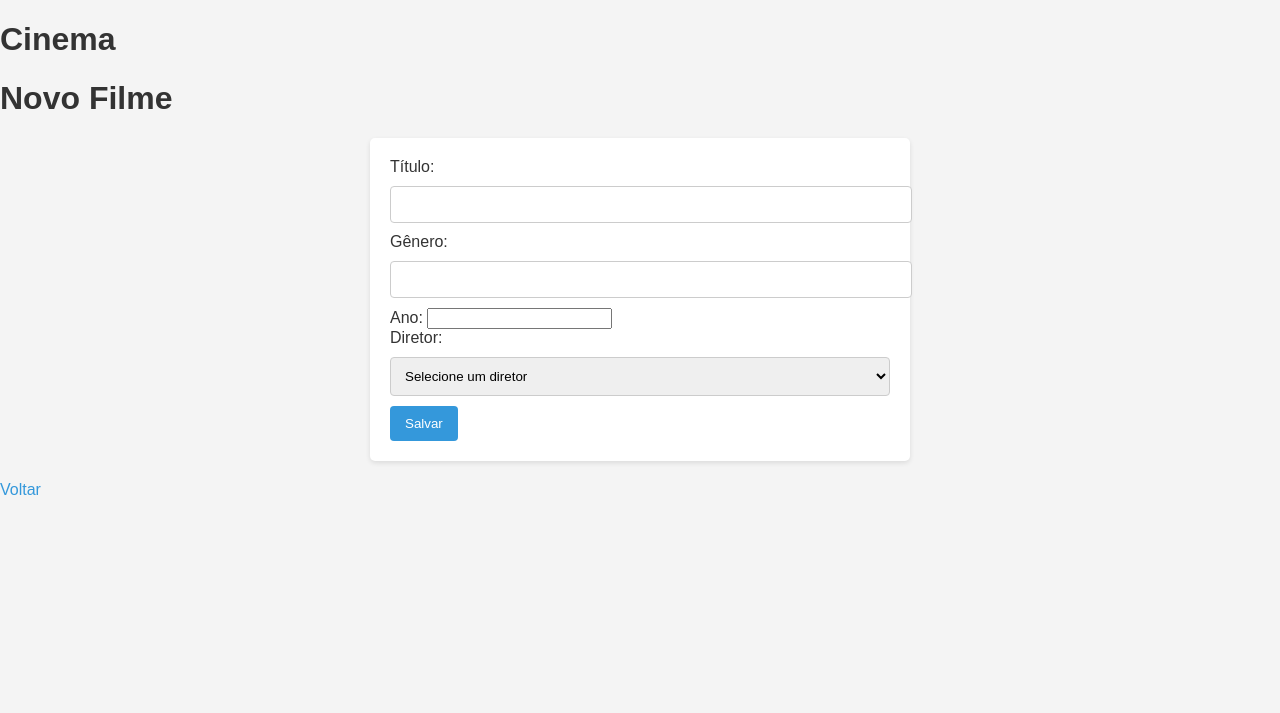
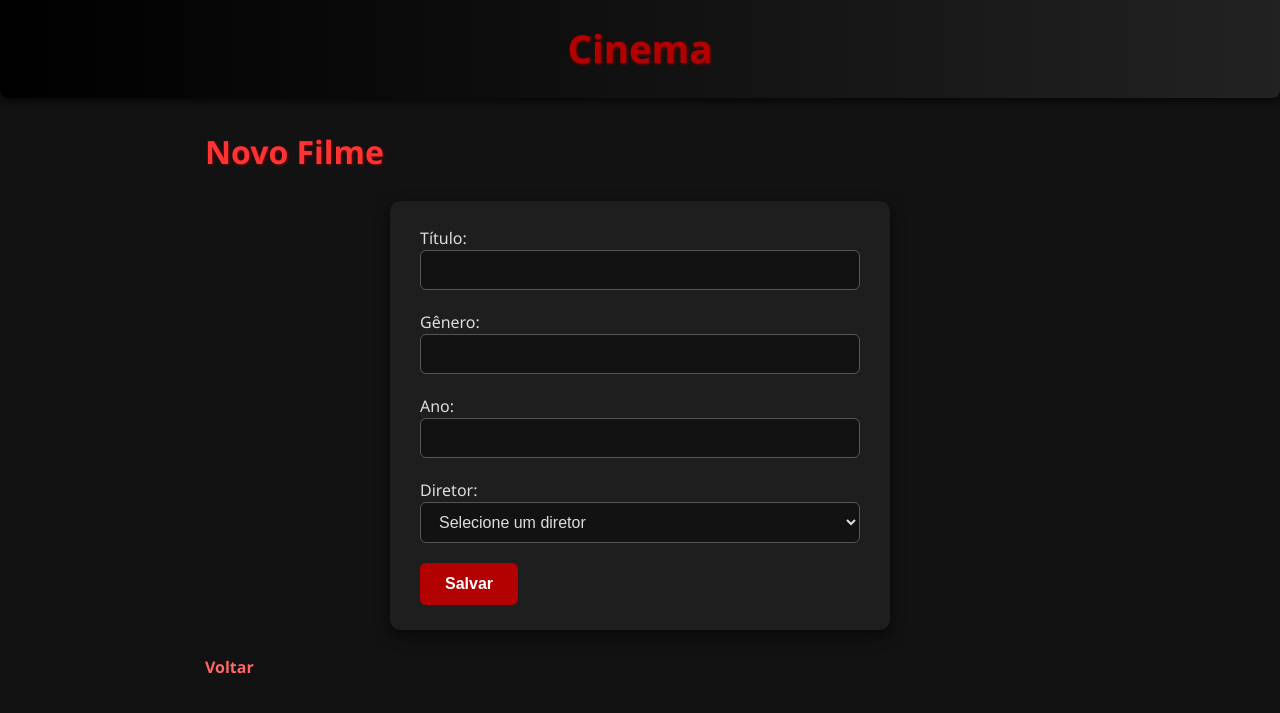
Before and after one commit to AndreiaVitoria/Atividade-avaliativa-CRUD, a Flask app: page /filmes/novo in a window 1280 px wide. Shown: the top 713 px of the page. Run offline with Flask 3, Linux system fonts and the light colour scheme; data comes from the database, SQL or seed files in the repository; both versions use the stored data as it was after the commit.

Commit message:
ajustando o css

```diff
--- a/app/static/styles.css
+++ b/app/static/styles.css
@@ -1,56 +1,184 @@
-body{
-    background-color: #f4f4f4;
-    font-family: Arial, sans-serif;
-    color: #333;
+* {
+  box-sizing: border-box;
 }
 
-table{
+body {
+  background-color: #121212;
+  font-family: 'Segoe UI', Tahoma, Geneva, Verdana, sans-serif;
+  color: #ddd;
+  margin: 0;
+  padding: 0;
+  line-height: 1.5;
+}
+
+header {
+  background: linear-gradient(90deg, #000000, #222222);
+  padding: 20px 30px;
+  text-align: center;
+  box-shadow: 0 3px 8px rgba(0,0,0,0.7);
+  border-bottom-left-radius: 8px;
+  border-bottom-right-radius: 8px;
+}
+
+header h1 {
+  color: #b30000;
+  margin: 0;
+  font-weight: 700;
+  font-size: 2.4rem;
+  text-shadow: 1px 1px 3px rgba(179,0,0,0.7);
+}
+
+main {
+  max-width: 900px;
+  margin: 30px auto;
+  padding: 0 15px;
+}
+
+table {
   width: 100%;
   border-collapse: collapse;
   margin: 20px 0;
-}
-th, td{
-    padding: 12px;
-    text-align: left;
-    border-bottom: 1px solid #ddd;
-}
-th{
-    background-color: #f2f2f2;
-}
-a{
-    color: #3498db;
-    text-decoration: none;
+  background-color: #1e1e1e;
+  border-radius: 8px;
+  overflow: hidden;
+  box-shadow: 0 4px 12px rgba(0,0,0,0.5);
 }
 
-form{
-    background-color: #fff;
-    padding: 20px;
-    border-radius: 5px;
-    box-shadow: 0 2px 5px rgba(0,0,0,0.1);
-    max-width: 500px;
-    margin: 20px auto;
+thead tr {
+  background-color: #b30000;
+  color: #fff;
+  font-weight: 600;
+  text-align: left;
 }
-input[type="text"],
-select{
-    width: 100%;
-    padding: 10px;
-    margin: 10px 0;
-    border: 1px solid #ccc;
-    border-radius: 4px;
+
+tbody tr {
+  border-bottom: 1px solid #333;
 }
-button{
-    background-color: #3498db;
-    color: white;
-    padding: 10px 15px;
-    border: none;
-    border-radius: 4px;
+
+tbody tr:nth-child(even) {
+  background-color: #2a2a2a;
+}
+
+tbody tr:hover {
+  background-color: #ff3333;
+  color: #fff;
+  cursor: pointer;
+  transition: background-color 0.3s ease;
+}
+
+th, td {
+  padding: 14px 20px;
+}
+
+a {
+  color: #ff6666;
+  text-decoration: none;
+  font-weight: 600;
+  transition: color 0.3s ease;
+}
+
+a:hover {
+  color: #fff;
+  text-decoration: underline;
   cursor: pointer;
 }
-button:hover{
-    background-color: #2980b9;
+
+form {
+  background-color: #1e1e1e;
+  padding: 25px 30px;
+  border-radius: 10px;
+  box-shadow: 0 5px 15px rgba(0,0,0,0.6);
+  margin: 25px auto;
+  max-width: 500px;
+  color: #ddd;
 }
 
-body {
-    margin: 0;
-    padding: 0;
+form label {
+  display: block;
+  margin-bottom: 8px;
+  font-weight: 600;
+  font-size: 1.1rem;
+  color: #ff3333;
 }
+
+input[type="text"],
+input[type="number"],
+select {
+  width: 100%;
+  padding: 10px 14px;
+  margin-bottom: 20px;
+  border: 1.8px solid #555;
+  border-radius: 6px;
+  background-color: #121212;
+  color: #ddd;
+  font-size: 1rem;
+  transition: border-color 0.3s ease;
+}
+
+input[type="text"]:focus,
+input[type="number"]:focus,
+select:focus {
+  outline: none;
+  border-color: #ff3333;
+  box-shadow: 0 0 8px #ff3333;
+}
+
+button {
+  background-color: #b30000;
+  color: #fff;
+  padding: 12px 25px;
+  border: none;
+  border-radius: 6px;
+  font-weight: 700;
+  font-size: 1rem;
+  cursor: pointer;
+  transition: background-color 0.3s ease;
+  display: inline-block;
+}
+
+button:hover {
+  background-color: #ff3333;
+  box-shadow: 0 0 8px #ff3333;
+}
+
+a.voltar-link {
+  display: inline-block;
+  margin-top: 15px;
+  color: #ff6666;
+  font-weight: 600;
+}
+
+a.voltar-link:hover {
+  color: #fff;
+  text-decoration: underline;
+}
+
+h1, h3 {
+  color: #ff3333;
+  margin-bottom: 15px;
+  text-shadow: 1px 1px 3px rgba(179,0,0,0.6);
+}
+
+.msg-erro {
+  background-color: #600000;
+  color: #ffb3b3;
+  border: 1px solid #ff3333;
+  padding: 10px 15px;
+  border-radius: 6px;
+  margin-bottom: 20px;
+  max-width: 500px;
+  margin-left: auto;
+  margin-right: auto;
+}
+
+.msg-sucesso {
+  background-color: #004d00;
+  color: #b3ffb3;
+  border: 1px solid #33cc33;
+  padding: 10px 15px;
+  border-radius: 6px;
+  margin-bottom: 20px;
+  max-width: 500px;
+  margin-left: auto;
+  margin-right: auto;
+}
```
Also changed, not shown: app/database/banco.db (added). Lines whose indentation alone changed are shown as unchanged.
